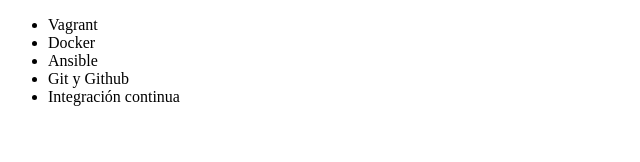
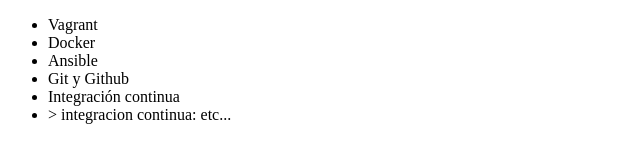
Before and after one commit to JAPMagdaleno/alura-git, a plain HTML site: page index.html in a window 1280 px wide. Shown: the whole page, without its empty margins (0-640 px from the left). Drawn offline with Linux system fonts and the light colour scheme.

```diff
--- a/index.html
+++ b/index.html
@@ -11,6 +11,7 @@
          <li> Ansible </li>
          <li> Git y Github</li>
          <li> Integración continua </li>
+         <li>> integracion continua: etc...</li>
      </ul>
 </body>
 </html>
```
